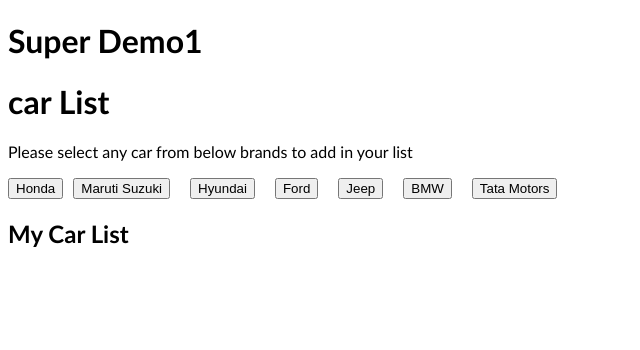
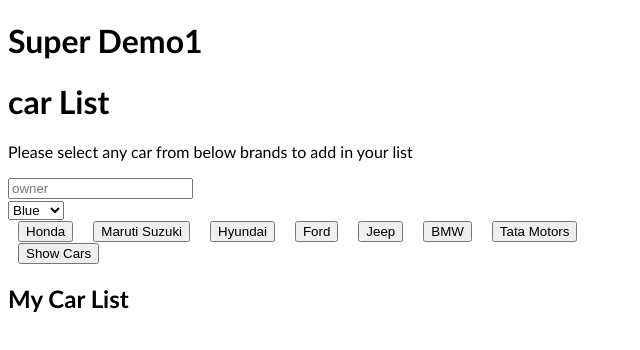
Before and after one commit to amitvchaudhary/mayur_angular, an Angular app: page / in a window 1280 px wide. Shown: the top 350 px of the page, without its empty margins (0-640 px from the left). Built offline with nearby package versions, Linux system fonts and the light colour scheme.

Commit message:
practical 26-12-19

```diff
--- a/src/app/car/car.component.css
+++ b/src/app/car/car.component.css
@@ -1,2 +1,2 @@
-button+button {margin: 0px 10px}
+button {margin: 0px 10px}
 ul {margin: 0px; padding: 0px 0px 0px 35px; list-style-type: decimal-leading-zero;}
--- a/src/app/car/car.component.html
+++ b/src/app/car/car.component.html
@@ -1,20 +1,29 @@
 <h1>car List</h1>
 <p>Please select any car from below brands to add in your list</p>
-<button (click)="addCar('Honda')">Honda</button>
-<button (click)="addCar('MS')">Maruti Suzuki</button>
-<button (click)="addCar('Hyundai')">Hyundai</button>
-<button (click)="addCar('Ford')">Ford</button>
-<button (click)="addCar('Jeep')">Jeep</button>
-<button (click)="addCar('BMW')">BMW</button>
-<button (click)="addCar('Tata')">Tata Motors</button>
+<input type="text" #carOwner placeholder="owner"><br>
+<select name="" #carColor>
+    <option value="blue">Blue</option>
+    <option value="red">Red</option>
+    <option value="silver">Sliver</option>
+</select><br>
+<button (click)="addCar('Honda',carColor.value, carOwner.value)">Honda</button>
+<button (click)="addCar('MS',carColor.value, carOwner.value)">Maruti Suzuki</button>
+<button (click)="addCar('Hyundai',carColor.value, carOwner.value)">Hyundai</button>
+<button (click)="addCar('Ford',carColor.value, carOwner.value)">Ford</button>
+<button (click)="addCar('Jeep',carColor.value, carOwner.value)">Jeep</button>
+<button (click)="addCar('BMW',carColor.value, carOwner.value)">BMW</button>
+<button (click)="addCar('Tata',carColor.value, carOwner.value)">Tata Motors</button>
+<br>
+<button (click)="isCarVisible = !isCarVisible">{{isCarVisible? 'Hide' : 'Show'}} Cars</button>
 
 <h2>My Car List</h2>
-<ul *ngIf="carList">
+<ul *ngIf="isCarVisible">
     <li *ngFor="let car of carList">
         <h3><b>{{car.name}}</b> (<small>{{car.brand}}</small>)</h3>
         <p>Number of Cylinder: {{car.noOfCylinder}} Cylinder</p>
         <p>Fuel Type: {{car.fuelType}}</p>
         <p>Engine Cubic Capacity: {{car.engineCubicCapacity}} cc</p>
-        <p>Color: {{car.color}}</p>
+        <p [ngStyle]="{'color': car.color}">Color: {{car.color}}</p>
+        <p>Owner: {{car.owner}}</p>
     </li>
 </ul>
--- a/src/app/car/car.component.ts
+++ b/src/app/car/car.component.ts
@@ -8,6 +8,7 @@
 })
 export class CarComponent implements OnInit {
 
+  isCarVisible: boolean = false;
   carList: Car[] = [];
 
   constructor() { }
@@ -15,57 +16,40 @@
   ngOnInit() {
   }
 
-  addCar(BRAND) {
+  addCar(BRAND, color, owner) {
     const car: Car = new Car();
-    if(BRAND == 'Honda') {
+    car.brand = BRAND;
+    car.owner = owner;
+    car.noOfCylinder = 4;
+    car.color = color;
+    if (BRAND == 'Honda') {
       car.name = 'City';
-      car.brand = BRAND;
-      car.noOfCylinder = 4;
       car.fuelType = 'Petrol';
       car.engineCubicCapacity = 1500;
-      car.color = 'Silver';
-    } else if(BRAND == 'MS') {
+    } else if (BRAND == 'MS') {
       car.name = 'Ciaz';
-      car.brand = BRAND;
-      car.noOfCylinder = 4;
       car.fuelType = 'Petrol';
       car.engineCubicCapacity = 1200;
-      car.color = 'Chocolate';
-    } else if(BRAND == 'Hyundai') {
+    } else if (BRAND == 'Hyundai') {
       car.name = 'Sonata Elantra';
-      car.brand = BRAND;
-      car.noOfCylinder = 4;
       car.fuelType = 'Petrol';
       car.engineCubicCapacity = 1600;
-      car.color = 'White';
-    } else if(BRAND == 'Ford') {
+    } else if (BRAND == 'Ford') {
       car.name = 'Endeavor';
-      car.brand = BRAND;
-      car.noOfCylinder = 4;
       car.fuelType = 'Petrol';
       car.engineCubicCapacity = 2200;
-      car.color = 'Black';
-    } else if(BRAND == 'Jeep') {
+    } else if (BRAND == 'Jeep') {
       car.name = 'Compass';
-      car.brand = BRAND;
-      car.noOfCylinder = 4;
       car.fuelType = 'Petrol';
       car.engineCubicCapacity = 1400;
-      car.color = 'White';
-    } else if(BRAND == 'BMW') {
+    } else if (BRAND == 'BMW') {
       car.name = 'M5';
-      car.brand = BRAND;
-      car.noOfCylinder = 4;
       car.fuelType = 'Diesel';
       car.engineCubicCapacity = 4400;
-      car.color = 'Navy Blue';
-    } else if(BRAND == 'Tata') {
+    } else if (BRAND == 'Tata') {
       car.name = 'Harrier';
-      car.brand = BRAND;
-      car.noOfCylinder = 4;
       car.fuelType = 'Diesel';
       car.engineCubicCapacity = 2000;
-      car.color = 'Black';
     }
 
     this.carList.push(car);
--- a/src/core/model.ts
+++ b/src/core/model.ts
@@ -20,6 +20,7 @@
 
 export class Car {
     name: string;
+    owner: string;
     brand: string;
     noOfCylinder: number;
     fuelType: string;
```
